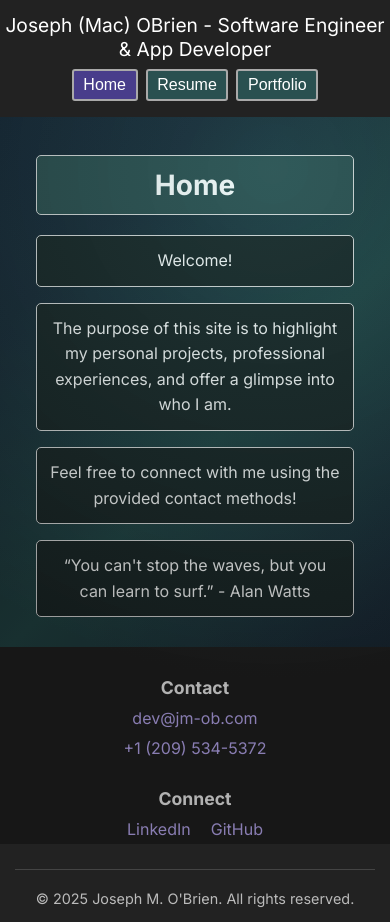
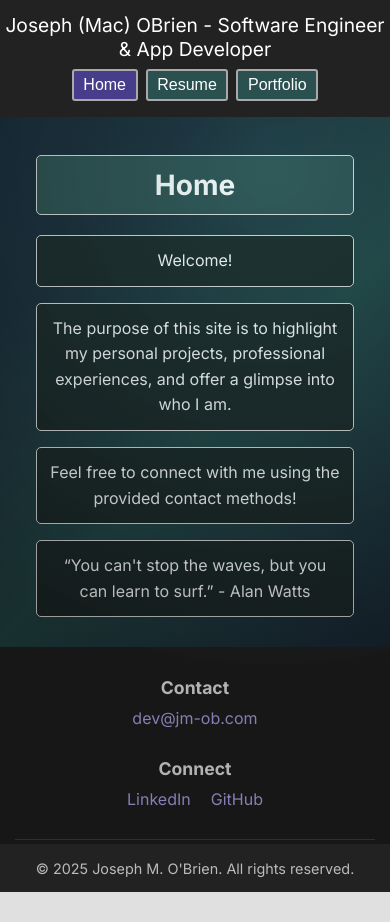
Before and after one commit to jobrien127/personal-site, a React (Create React App) app: page / in a window 390 px wide. After the commit the page ends 892 px from the top, so only its background shows below. Built offline with nearby package versions, Linux system fonts and the light colour scheme.

Commit message:
refactor: remove phone number

```diff
--- a/src/components/layout/Footer.tsx
+++ b/src/components/layout/Footer.tsx
@@ -7,7 +7,6 @@ const Footer: React.FC = () => {
         <div className="footer-section">
           <h4>Contact</h4>
           <a href="mailto:dev@jm-ob.com">dev@jm-ob.com</a>
-          <a href="tel:+12095345372">+1 (209) 534-5372</a>
         </div>
         <div className="footer-section">
           <h4>Connect</h4>
```
